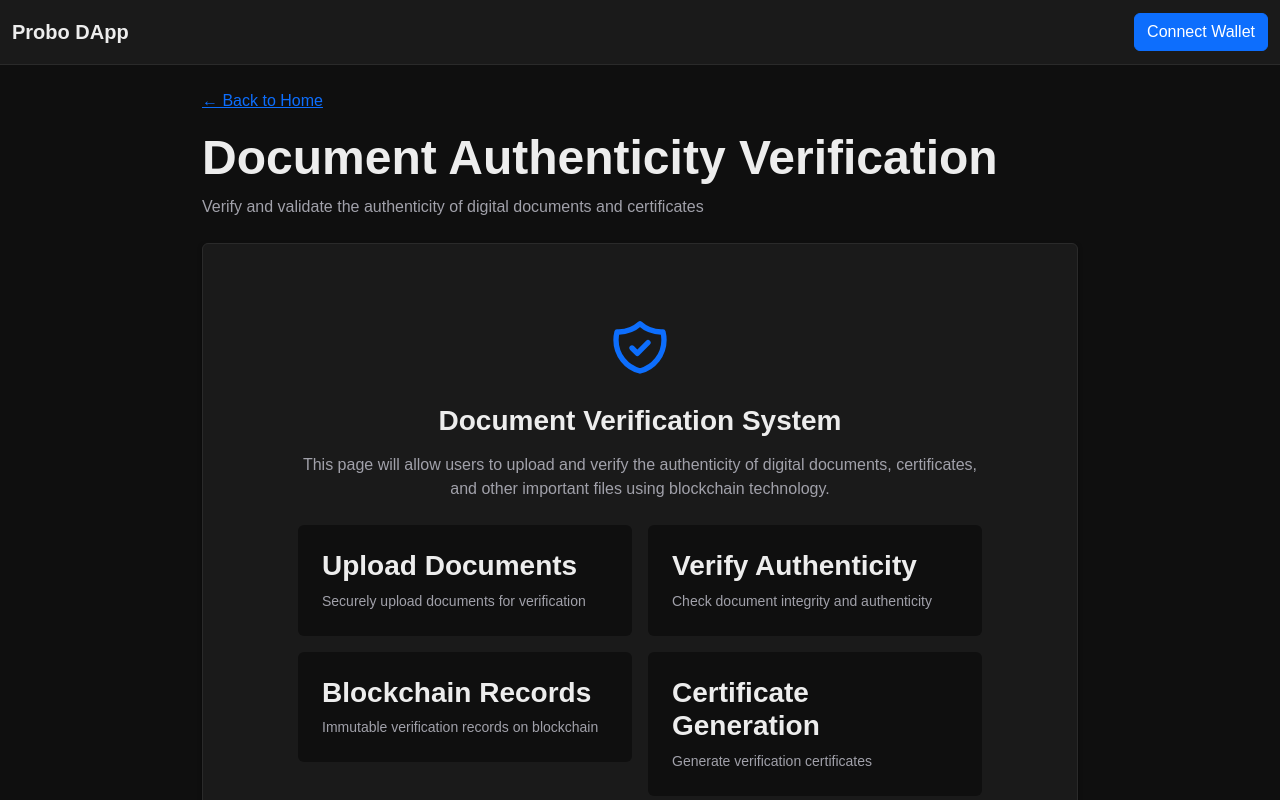
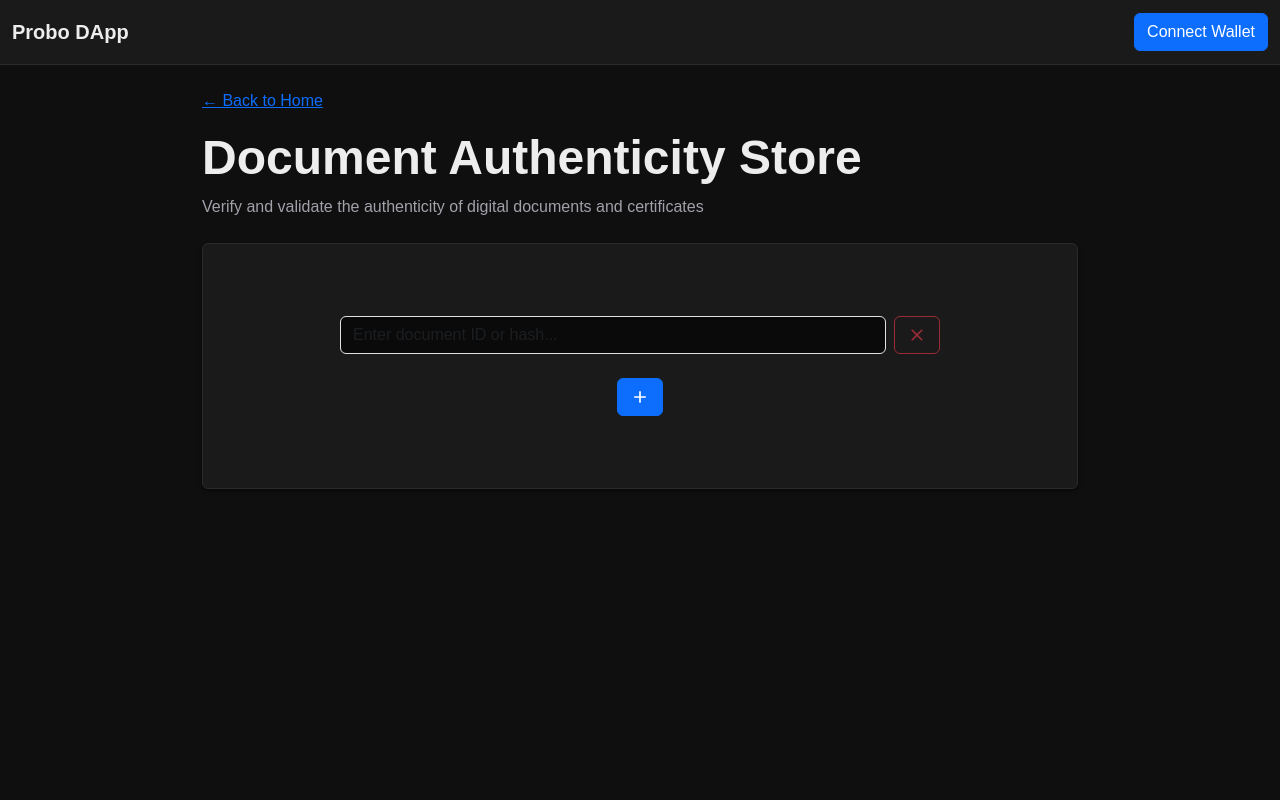
Before and after one commit to yumingchangsabodota/ProboDapp, a Next.js app: page /authenticity/docs in a window 1280 px wide. Shown: the top 800 px of the page. Built offline with nearby package versions, Linux system fonts and the light colour scheme.

Commit message:
working on authenticity page

```diff
--- a/app/authenticity/docs/page.tsx
+++ b/app/authenticity/docs/page.tsx
@@ -1,6 +1,74 @@
+"use client";
+
 import Link from "next/link";
+import { useState, useMemo } from "react";
+import { DocSigner } from "@/lib/DocSigner";
+import { useWallet } from "@/contexts/WalletContext";
 
 export default function AuthenticityDocsPage() {
+  const { selectedAccount } = useWallet();
+  const [inputs, setInputs] = useState<string[]>([""]);
+  const [isSigning, setIsSigning] = useState(false);
+  const [overallSignature, setOverallSignature] = useState<string>("");
+
+  const docSigner = useMemo(() => new DocSigner(), []);
+
+  const handleAdd = () => {
+    setInputs([...inputs, ""]);
+  };
+
+  const handleInputChange = (index: number, value: string) => {
+    const newInputs = [...inputs];
+    newInputs[index] = value;
+    setInputs(newInputs);
+  };
+
+  const handleRemove = (index: number) => {
+    if (inputs.length > 1) {
+      const newInputs = inputs.filter((_, i) => i !== index);
+      setInputs(newInputs);
+    }
+  };
+
+  const getEncryptedHash = (value: string): string => {
+    if (!value.trim()) return "";
+    if (!selectedAccount) return "Please connect wallet";
+    try {
+      return docSigner.encryptDocument(selectedAccount.address, value);
+    } catch (error) {
+      return "Error generating hash";
+    }
+  };
+
+  const handleSignDocuments = async () => {
+    if (!selectedAccount) {
+      alert("Please connect wallet");
+      return;
+    }
+
+    // Get all encrypted hashes from non-empty inputs
+    const encryptedHashes = inputs
+      .filter(input => input.trim())
+      .map(input => getEncryptedHash(input));
+
+    if (encryptedHashes.length === 0) {
+      alert("No documents to sign");
+      return;
+    }
+
+    setIsSigning(true);
+    try {
+      const signature = await docSigner.signDocuments(selectedAccount.address, encryptedHashes);
+      setOverallSignature(signature);
+      console.log("Signature:", signature);
+    } catch (error) {
+      console.error("Error signing documents:", error);
+      alert("Error signing documents");
+    } finally {
+      setIsSigning(false);
+    }
+  };
+
   return (
     <div className="bg-light" style={{ minHeight: "calc(100vh - 4rem)" }}>
       <div className="container py-4" style={{ maxWidth: "900px" }}>
@@ -13,7 +81,7 @@ export default function AuthenticityDocsPage() {
             ← Back to Home
           </Link>
           <h1 className="display-5 fw-bold mb-2" style={{ color: "#ededed" }}>
-            Document Authenticity Verification
+            Document Authenticity Store
           </h1>
           <p className="text-secondary">
             Verify and validate the authenticity of digital documents and certificates
@@ -22,78 +90,90 @@ export default function AuthenticityDocsPage() {
 
         {/* Main Content */}
         <div className="card shadow-sm border p-4">
-          <div className="text-center py-5">
-            <div className="text-primary mb-4">
-              <svg width="64" height="64" fill="none" stroke="currentColor" viewBox="0 0 24 24" className="mx-auto">
-                <path strokeLinecap="round" strokeLinejoin="round" strokeWidth={2} d="M9 12l2 2 4-4m5.618-4.016A11.955 11.955 0 0112 2.944a11.955 11.955 0 01-8.618 3.04A12.02 12.02 0 003 9c0 5.591 3.824 10.29 9 11.622 5.176-1.332 9-6.03 9-11.622 0-1.042-.133-2.052-.382-3.016z" />
-              </svg>
+          <div className="py-5">
+            <div className="mx-auto" style={{ maxWidth: "600px" }}>
+              {inputs.map((input, index) => (
+                <div key={index} className="mb-4">
+                  <div className="d-flex gap-2 align-items-center">
+                    <input
+                      type="text"
+                      className="form-control"
+                      placeholder="Enter document ID or hash..."
+                      value={input}
+                      onChange={(e) => handleInputChange(index, e.target.value)}
+                    />
+                    <button
+                      className="btn btn-outline-danger"
+                      onClick={() => handleRemove(index)}
+                      disabled={inputs.length === 1}
+                    >
+                      <svg width="20" height="20" fill="currentColor" viewBox="0 0 24 24">
+                        <path d="M19 6.41L17.59 5 12 10.59 6.41 5 5 6.41 10.59 12 5 17.59 6.41 19 12 13.41 17.59 19 19 17.59 13.41 12z" />
+                      </svg>
+                    </button>
+                  </div>
+                  {input.trim() && (
+                    <div className="mt-2 p-2 bg-light rounded border">
+                      <small className="text-secondary d-block mb-1">Encrypted Hash:</small>
+                      <code className="text-break small">{getEncryptedHash(input)}</code>
+                    </div>
+                  )}
+                </div>
+              ))}
+
+              {inputs.length < 10 && (
+                <div className="text-center mt-4">
+                  <button className="btn btn-primary" onClick={handleAdd}>
+                    <svg width="20" height="20" fill="currentColor" viewBox="0 0 24 24">
+                      <path d="M19 13h-6v6h-2v-6H5v-2h6V5h2v6h6v2z" />
+                    </svg>
+                  </button>
+                </div>
+              )}
+
+              {/* Sign Documents Button */}
+              {inputs.some(input => input.trim()) && (
+                <div className="text-center mt-4">
+                  <button
+                    className="btn btn-success fw-medium px-4 py-2"
+                    onClick={handleSignDocuments}
+                    disabled={isSigning || !selectedAccount}
+                  >
+                    {isSigning ? (
+                      <>
+                        <span className="spinner-border spinner-border-sm me-2" role="status"></span>
+                        Signing...
+                      </>
+                    ) : (
+                      'Sign Documents'
+                    )}
+                  </button>
+                </div>
+              )}
             </div>
+          </div>
+        </div>
 
-            <h2 className="h3 fw-semibold mb-3" style={{ color: "#ededed" }}>
-              Document Verification System
+        {/* Overall Signature Display */}
+        {overallSignature && (
+          <div className="card shadow-sm border p-4 mt-4">
+            <h2 className="h5 fw-semibold mb-3" style={{ color: "#ededed" }}>
+              Overall Signature
             </h2>
-
-            <p className="text-secondary mb-4 mx-auto" style={{ maxWidth: "700px" }}>
-              This page will allow users to upload and verify the authenticity of digital documents,
-              certificates, and other important files using blockchain technology.
-            </p>
-
-            <div className="row g-3 mx-auto text-start" style={{ maxWidth: "700px" }}>
-              <div className="col-md-6">
-                <div className="bg-light p-4 rounded">
-                  <h3 className="fw-semibold mb-2" style={{ color: "#ededed" }}>
-                    Upload Documents
-                  </h3>
-                  <p className="small text-secondary mb-0">
-                    Securely upload documents for verification
-                  </p>
-                </div>
-              </div>
-
-              <div className="col-md-6">
-                <div className="bg-light p-4 rounded">
-                  <h3 className="fw-semibold mb-2" style={{ color: "#ededed" }}>
-                    Verify Authenticity
-                  </h3>
-                  <p className="small text-secondary mb-0">
-                    Check document integrity and authenticity
-                  </p>
-                </div>
-              </div>
-
-              <div className="col-md-6">
-                <div className="bg-light p-4 rounded">
-                  <h3 className="fw-semibold mb-2" style={{ color: "#ededed" }}>
-                    Blockchain Records
-                  </h3>
-                  <p className="small text-secondary mb-0">
-                    Immutable verification records on blockchain
-                  </p>
-                </div>
-              </div>
-
-              <div className="col-md-6">
-                <div className="bg-light p-4 rounded">
-                  <h3 className="fw-semibold mb-2" style={{ color: "#ededed" }}>
-                    Certificate Generation
-                  </h3>
-                  <p className="small text-secondary mb-0">
-                    Generate verification certificates
-                  </p>
-                </div>
-              </div>
+            <div className="p-3 bg-dark rounded border mb-3">
+              <small className="text-secondary d-block mb-2">Combined Signature:</small>
+              <code className="text-break small text-success">{overallSignature}</code>
             </div>
-
-            <div className="mt-4">
+            <div className="text-center">
               <button
                 className="btn btn-primary fw-medium px-4 py-2"
-                disabled
+                onClick={() => alert("Store functionality coming soon!")}
               >
-                Coming Soon - Upload Document
+                Store Documents Signature
               </button>
             </div>
           </div>
-        </div>
+        )}
       </div>
     </div>
   );
--- a/app/layout.tsx
+++ b/app/layout.tsx
@@ -2,6 +2,7 @@ import type { Metadata } from "next";
 import { Geist, Geist_Mono } from "next/font/google";
 import "./globals.css";
 import Header from "@/components/Header";
+import { WalletProvider } from "@/contexts/WalletContext";
 
 const geistSans = Geist({
   variable: "--font-geist-sans",
@@ -26,8 +27,10 @@ export default function RootLayout({
   return (
     <html lang="en">
       <body className={`${geistSans.variable} ${geistMono.variable}`}>
-        <Header />
-        {children}
+        <WalletProvider>
+          <Header />
+          {children}
+        </WalletProvider>
       </body>
     </html>
   );
--- a/components/Wallet.tsx
+++ b/components/Wallet.tsx
@@ -5,6 +5,7 @@ import { WalletConnector } from '../lib/WalletConnect';
 import { NodeProvider } from '../lib/NodeProvider';
 import type { InjectedAccountWithMeta } from '@polkadot/extension-inject/types';
 import { ApiPromise } from '@polkadot/api';
+import { useWallet } from '@/contexts/WalletContext';
 
 interface BalanceInfo {
   free: string;
@@ -13,8 +14,8 @@ interface BalanceInfo {
 }
 
 const Wallet: React.FC = () => {
+  const { selectedAccount, setSelectedAccount } = useWallet();
   const [accounts, setAccounts] = useState<InjectedAccountWithMeta[]>([]);
-  const [selectedAccount, setSelectedAccount] = useState<InjectedAccountWithMeta | null>(null);
   const [balance, setBalance] = useState<BalanceInfo>({ free: '0', reserved: '0', frozen: '0' });
   const [isConnected, setIsConnected] = useState(false);
   const [error, setError] = useState<string>('');
--- /dev/null
+++ b/contexts/WalletContext.tsx
@@ -0,0 +1,29 @@
+'use client';
+
+import React, { createContext, useContext, useState, ReactNode } from 'react';
+import type { InjectedAccountWithMeta } from '@polkadot/extension-inject/types';
+
+interface WalletContextType {
+  selectedAccount: InjectedAccountWithMeta | null;
+  setSelectedAccount: (account: InjectedAccountWithMeta | null) => void;
+}
+
+const WalletContext = createContext<WalletContextType | undefined>(undefined);
+
+export const WalletProvider: React.FC<{ children: ReactNode }> = ({ children }) => {
+  const [selectedAccount, setSelectedAccount] = useState<InjectedAccountWithMeta | null>(null);
+
+  return (
+    <WalletContext.Provider value={{ selectedAccount, setSelectedAccount }}>
+      {children}
+    </WalletContext.Provider>
+  );
+};
+
+export const useWallet = () => {
+  const context = useContext(WalletContext);
+  if (context === undefined) {
+    throw new Error('useWallet must be used within a WalletProvider');
+  }
+  return context;
+};
--- /dev/null
+++ b/lib/DocSigner.tsx
@@ -0,0 +1,77 @@
+import { decodeAddress } from '@polkadot/util-crypto';
+import { u8aToHex, stringToHex } from '@polkadot/util';
+import { blake2AsU8a } from '@polkadot/util-crypto';
+import { web3FromAddress } from '@polkadot/extension-dapp';
+
+export class DocSigner {
+  /**
+   * Encrypts a string value using a public wallet address
+   * @param publicAddress - The public wallet address
+   * @param value - The string value to encrypt
+   * @returns The encrypted hash as a hex string
+   */
+  encryptDocument(publicAddress: string, value: string): string {
+    try {
+      // Decode the public address to get the public key bytes
+      const publicKey = decodeAddress(publicAddress);
+
+      // Convert the string value to bytes
+      const valueBytes = new TextEncoder().encode(value);
+
+      // Combine public key and value bytes
+      const combined = new Uint8Array([...publicKey, ...valueBytes]);
+
+      // Hash the combined data using BLAKE2
+      const hash = blake2AsU8a(combined, 256);
+
+      // Convert to hex string
+      return u8aToHex(hash);
+    } catch (error) {
+      if (error instanceof Error) {
+        throw new Error(`Failed to encrypt document: ${error.message}`);
+      }
+      throw new Error('Failed to encrypt document: Unknown error');
+    }
+  }
+
+  /**
+   * Signs an array of document hashes using the wallet's private key
+   * This creates a cryptographic signature that can be verified later using the public key
+   * Note: This will trigger a wallet popup for the user to approve the signature
+   *
+   * @param walletAddress - The wallet address to sign with
+   * @param documents - Array of encrypted hash strings
+   * @returns The signature as a hex string (signed with private key, verifiable with public key)
+   */
+  async signDocuments(walletAddress: string, documents: string[]): Promise<string> {
+    try {
+      // Get the injector for the wallet address
+      const injector = await web3FromAddress(walletAddress);
+
+      if (!injector.signer.signRaw) {
+        throw new Error('Wallet does not support signing raw messages');
+      }
+
+      // Join all document hashes with a separator
+      const combinedDocs = documents.join('::PROBO::');
+
+      // Convert to hex format for signing
+      const messageHex = stringToHex(combinedDocs);
+
+      // Sign with private key (user will see wallet popup)
+      // The signature can later be verified using the public key
+      const { signature } = await injector.signer.signRaw({
+        address: walletAddress,
+        data: messageHex,
+        type: 'bytes'
+      });
+
+      return signature;
+    } catch (error) {
+      if (error instanceof Error) {
+        throw new Error(`Failed to sign documents: ${error.message}`);
+      }
+      throw new Error('Failed to sign documents: Unknown error');
+    }
+  }
+}
```
Also changed, not shown: app/whitelist-entity/register/page.tsx (+3 -23 lines).
